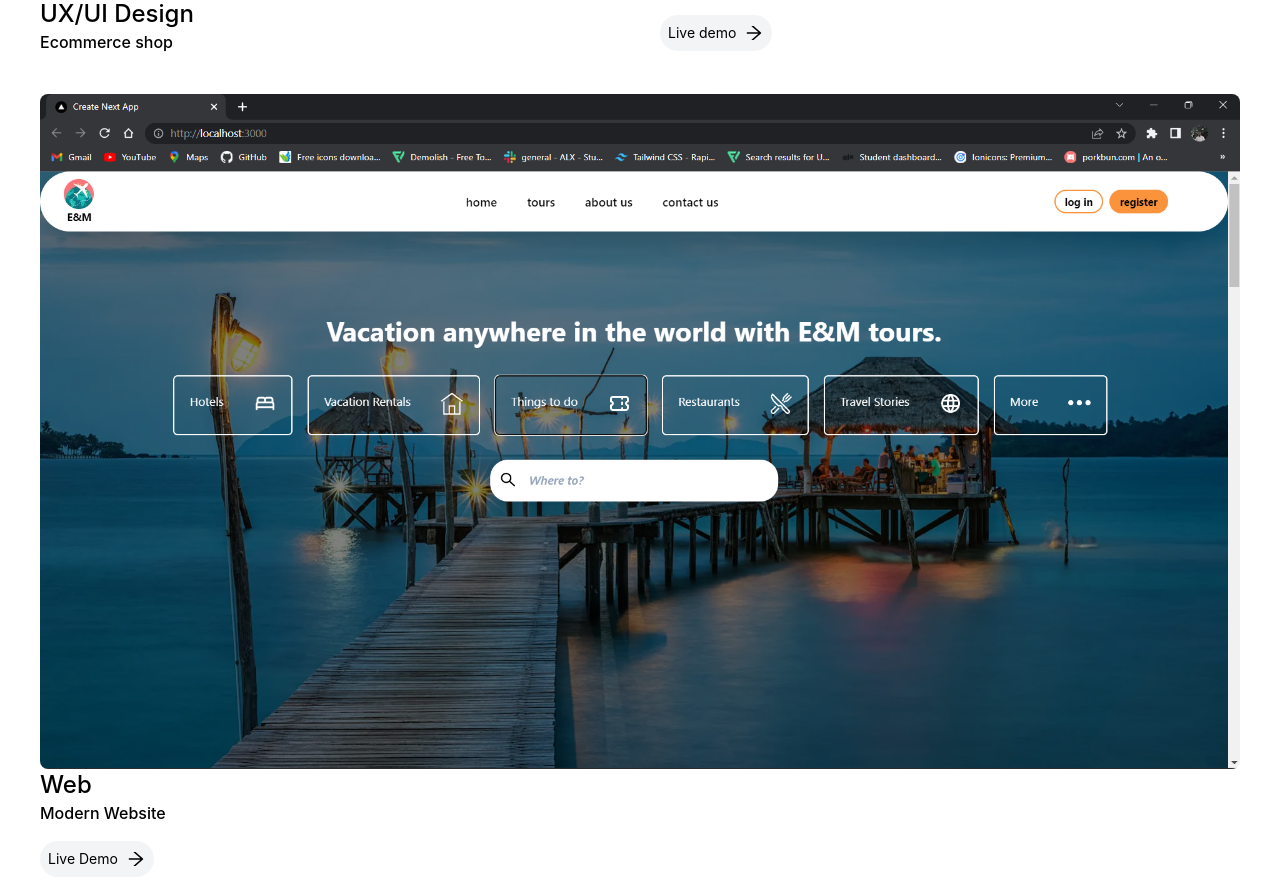
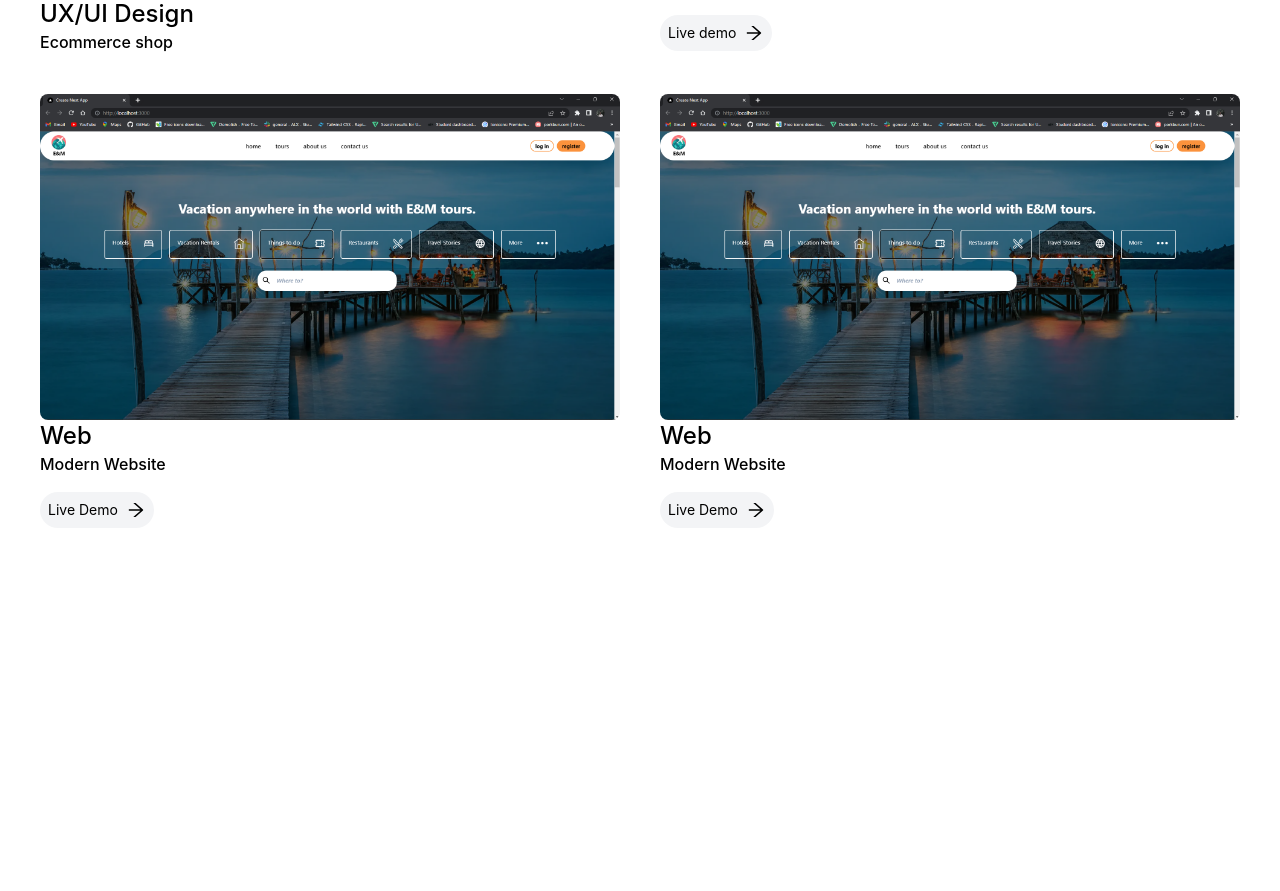
Before and after one commit to Wediah/portfolio2, a Next.js app: page /portfolio in a window 1280 px wide. Shown: the part 1116-2007 px from the top of the page. After the commit the page ends 1684 px from the top, so only its background shows below. Built offline with nearby package versions, Linux system fonts and the light colour scheme.

Commit message:
adds screenshoot of Ad-portal

```diff
--- a/pages/portfolio.tsx
+++ b/pages/portfolio.tsx
@@ -48,6 +48,13 @@ function Portfolio () {
                      <h3 className="font-medium text-md dark:text-gray-200">Modern Website</h3>
                      <a href="https://tourismpage.vercel.app/" ><button className="group/edit flex text-sm mt-4 bg-gray-100 p-2 rounded-full dark:bg-gray-800 ">Live Demo<AiOutlineArrowRight className="text-xl ml-2 group-hover/edit:translate-x-2.5"/> </button></a>
                     </div>
+                    <div className="basis-1/3 flex-1 ">
+                     <Image alt=""  src={tour} className="rounded-lg object-cover" width={'100'} height={'100'} layout="responsive"/>
+
+                     <h3 className="font-medium text-2xl">Web</h3>
+                     <h3 className="font-medium text-md dark:text-gray-200">Modern Website</h3>
+                     <a href="https://tourismpage.vercel.app/" ><button className="group/edit flex text-sm mt-4 bg-gray-100 p-2 rounded-full dark:bg-gray-800 ">Live Demo<AiOutlineArrowRight className="text-xl ml-2 group-hover/edit:translate-x-2.5"/> </button></a>
+                    </div>
                 </div>
 
 
```
Also changed, not shown: public/ad.png (added).
